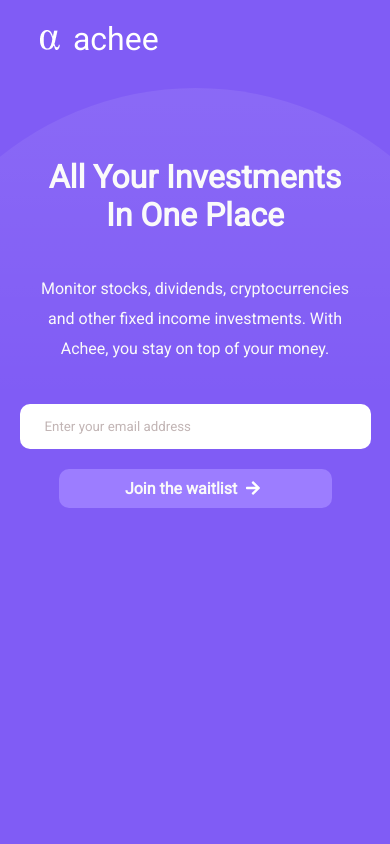
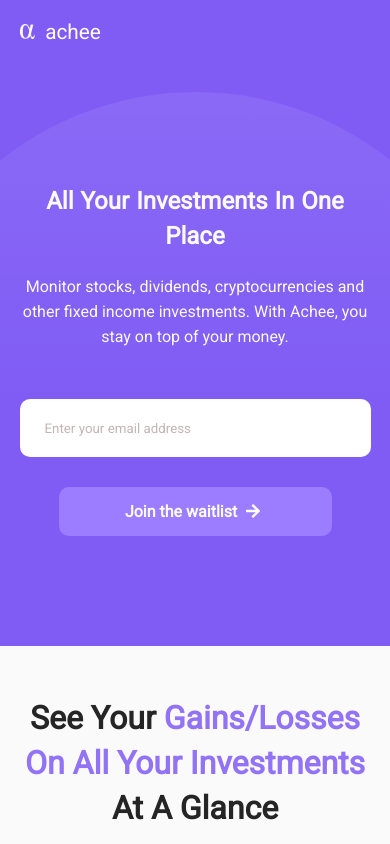
Before and after one commit to Emmytobs/achee, a React (Create React App) app: page / in a window 390 px wide. Shown: the top 844 px of the page. Built offline with nearby package versions, Linux system fonts and the light colour scheme.

Commit message:
Modified the styling and fixed the header popping up on input active problem

```diff
--- a/src/App.js
+++ b/src/App.js
@@ -8,27 +8,23 @@ import EmailModal from './components/EmailModal.js';
 function App() {
   const [emailModal, setEmailModal] = useState(false);
   const showEmailModal = (e) => {
-      // setEmailModal(true);
-      console.log(e.target)
+    setEmailModal(true)
   }
 
   const hideEmailModal = (e) => {
-    // console.log(e.target.class)
-    //   if(e.target.class === 'modal-overlay'){
-    //     console.log(e.target.class)
-    //   }
-    console.log("Clicked")
+    if(e.target.className.includes('modal-overlay')){
+      setEmailModal(false)
+    }
   }
   return (
     <>
-      {/* <div className="modal-overlay" onClick={hideEmailModal}>
-          <iframe width="540" height="305" title="title" src="https://7ac3cfe5.sibforms.com/serve/MUIEANMKoxQrMIkXGsHvbtodxa7nTqkvm6bEbB3vVDb2O2Gp-lPIcf7YvA_kbYV_fb4H6-Vmo6ql2H-nIciY9i-tl-M6hMTLJFJQ73SVMa9OfjmQSoeTM3kFOBDd56YciE9cETj4XR9QMiT--bGn77hrf46hf-05D-uo7fh8JgJgL8oVTqeMLeR76BP-hBemTvjNHIqdWmzHunZZ" frameborder="0" scrolling="auto" allowfullscreen style={{display: "block", marginLeft: "auto", marginRight: "auto", maxWidth: "100%"}}></iframe>
-      </div> */}
       <Header />
       <main>
         <ProductHighlight showEmailModal={showEmailModal} />
       </main>
       <Footer />
+
+      {emailModal && <EmailModal hideEmailModal={hideEmailModal} /> }
     </>
   );
 }
--- a/src/components/EmailModal.js
+++ b/src/components/EmailModal.js
@@ -1,8 +1,8 @@
 import React from 'react';
 
-function EmailModal() {
+function EmailModal(props) {
     return (
-        <div className="modal-overlay">
+        <div className="modal-overlay" onClick={props.hideEmailModal}>
             <iframe width="540" height="305" title="title" src="https://7ac3cfe5.sibforms.com/serve/MUIEANMKoxQrMIkXGsHvbtodxa7nTqkvm6bEbB3vVDb2O2Gp-lPIcf7YvA_kbYV_fb4H6-Vmo6ql2H-nIciY9i-tl-M6hMTLJFJQ73SVMa9OfjmQSoeTM3kFOBDd56YciE9cETj4XR9QMiT--bGn77hrf46hf-05D-uo7fh8JgJgL8oVTqeMLeR76BP-hBemTvjNHIqdWmzHunZZ" frameborder="0" scrolling="auto" allowfullscreen style={{display: "block", marginLeft: "auto", marginRight: "auto", maxWidth: "100%"}}></iframe>
         </div>
     )
--- a/src/components/Header/Header.css
+++ b/src/components/Header/Header.css
@@ -2,12 +2,14 @@
 /*
     STYLING FOR THE HEADER
 */
-
 header {
-    height: 100vh;
-    padding: 0;
+    /* The height makes the header jump up on mobile when the input is active (when the keyboard pops up) */
+    /* height: 100vh; */
+    padding-bottom: 30px;
     margin: 0;
     background: var(--main-background-color);
+    position: relative;
+    /* overflow-y: auto; */
     /* setting "position: relative" affects the Icon component in the js file */
 }
 
@@ -52,22 +54,20 @@ nav .logo img {
 .landing-page {
     width: 100%;
     margin-top: 200px; /* Use margin-top of 200px*/
-    position: relative;
     /* overflow-y: auto; */
 }
 /* Image overlay affects the text */
 .landing-page > *:not(.img-overlay) {
     position: relative;
-    z-index: 20px;
+    z-index: 20;
 }
 
 /* Overlay Styling */
 .landing-page > img.img-overlay {
     width: 100%;
     position: absolute;
-    top: -40%;
+    top: 15%;
 }
-
 .landing-page > .small-overlay {
     display: none;
 }
@@ -139,21 +139,26 @@ nav .logo img {
 
 
 @media screen and (max-width: 900px) {
+    header {
+        padding-bottom: 60px;
+    }
     .landing-page > .small-overlay {
         display: block;
     }
     .landing-page > .big-overlay {
         display: none;
     }
-
     .landing-page  {
-        margin-top: 100px;
+        padding-top: 70px;
     }
     .landing-page > img.img-overlay {
-        top: 0%;
+        top: 25%;
     }
     .landing-page > h1 {
         font-size: 2.0rem;
+        margin-top: 20px;
+        line-height: 60px;
+        word-spacing: 1px;
         width: 80%;
     }
     .landing-page > p {
@@ -165,20 +170,19 @@ nav .logo img {
     .landing-page form {
         width: 100%;
         display: block;
-        margin: 0 auto;
+        padding-top: 15px;
+        margin: 0px auto;
     }
-
-
     .landing-page form > input {
         width: 90%;
         margin: 20px auto;
-        height: 45px;
-        /* padding: 15px 0; */
+        height: 58px;
+        padding-left: 25px;
     }
     .landing-page form > button {
         width: 70%;
-        margin: 0 auto;
-        padding: 10px 0;
+        margin: 30px auto 0;
+        padding: 20px 0;
     }
 
     .landing-page > * {
@@ -187,7 +191,7 @@ nav .logo img {
     }
 }
 /* For short screens */
-@media screen and (max-height: 650px) and (max-width: 400px) {
+@media screen and (max-width: 500px) {
     nav .logo > img {
         width: 15px;
     }
@@ -196,11 +200,13 @@ nav .logo img {
         font-size: 1.3rem;
     }
     .landing-page  {
-        margin-top: 80px;
+        margin: 0;
+        padding-top: 120px;
     }
     .landing-page > h1 {
-        font-size: 2rem;
+        font-size: 1.5rem;
         width: 90%;
+        line-height: 35px;
     }
     .landing-page > p {
         font-size: 1.0rem;
@@ -211,7 +217,8 @@ nav .logo img {
     .landing-page form {
         width: 100%;
         display: block;
-        margin: 0 auto;
+        padding: 0;
+        margin: 50px auto;
     }
     .landing-page form > input {
         width: 90%;
@@ -219,7 +226,7 @@ nav .logo img {
     }
     .landing-page form > button {
         width: 70%;
-        margin: 0 auto;
+        margin: 30px auto;
         padding: 15px 0;
     }
 }
--- a/src/components/Header/Header.js
+++ b/src/components/Header/Header.js
@@ -6,15 +6,16 @@ import overlay_big from "./Ellipse_big.svg";
 import overlay_small from "./Ellipse_small.svg";
 
 function Header() {
+    const handleClick = (e) => {
+        console.log(e.target)
+    }
     return (
-        <header>
+        <header onClick={handleClick}>
             <nav>
                 <div class="logo"><img src={acheeLogo} alt="Achee" /> achee</div>
                 <button class="join-waitlist-btn">Join the waitlist <Icon color="#fff" icon="arrow-right" addMargin/></button>
             </nav>
             <section id="landing-page" class="landing-page">
-                <img src={overlay_big} class="img-overlay big-overlay" alt="Overlay" />
-                <img src={overlay_small} class="img-overlay small-overlay" alt="Overlay" />
                 <h1 className="headline">All Your Investments In One Place</h1>
                 <p className="">Monitor stocks, dividends, cryptocurrencies and other fixed income investments. With Achee, you stay on top of your money.</p>
                 <form action="https://achee.us19.list-manage.com/subscribe/post" method="POST">
@@ -23,8 +24,8 @@ function Header() {
                     <input type="email" name="MERGE0"  placeholder="Enter your email address" />
                     <button class="join-waitlist-btn">Join the waitlist <Icon color="#fff" icon="arrow-right" addMargin/></button>
                 </form>
-                {/* <form>
-                </form> */}
+                <img src={overlay_big} class="img-overlay big-overlay" alt="Overlay" />
+                <img src={overlay_small} class="img-overlay small-overlay" alt="Overlay" />
             </section>
             {/* <div class="logo-container left-logo-1">
                 <img src="./logo/btc.png" width="100px" height="100px" alt="" />
--- a/src/components/ProductHighlight/ProductHighlight.css
+++ b/src/components/ProductHighlight/ProductHighlight.css
@@ -356,7 +356,6 @@
     background: var(--main-background-color);
     padding: 30px;
     min-height: 400px;
-    border-radius: 10px;
 }
 
 /* Also a flex container, (check the associated element) */
--- a/src/components/ProductHighlight/ProductHighlight.js
+++ b/src/components/ProductHighlight/ProductHighlight.js
@@ -88,7 +88,7 @@ function ProductHighlight(props) {
                 </p>
             </div>
             <div className="carousel-container">
-                <Carousel>
+                <Carousel showThumbs={false}>
                     <div className="tip-outer-container">
                         <div className="flex-container tip-inner-container">
                             <div className="tip-number">
```
